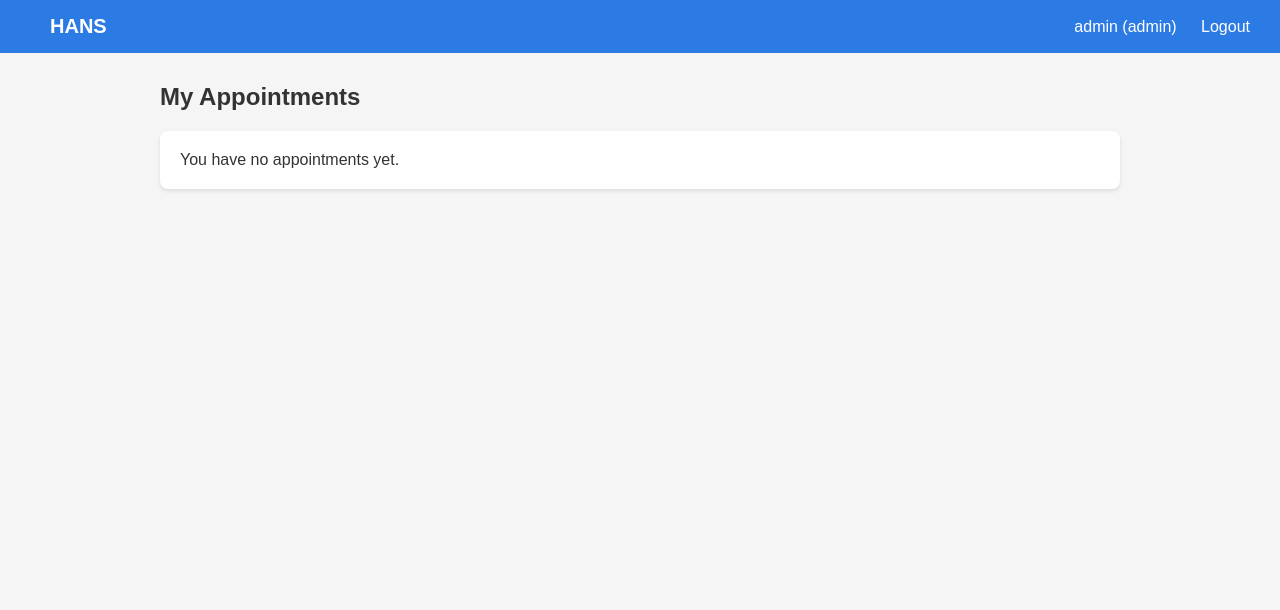
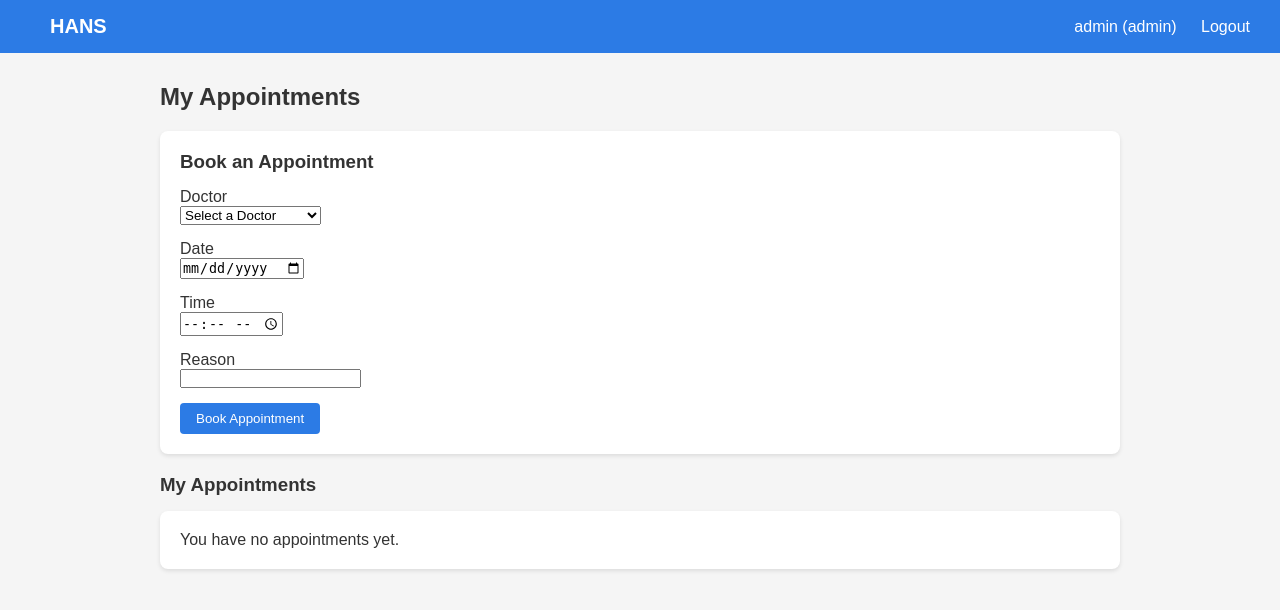
Before and after one commit to benhaim254/hans, a Django app: page /appointments/ in a window 1280 px wide. Shown: the top 610 px of the page. Run offline with Django 5.2, Linux system fonts and the light colour scheme; a user stored in the database is signed in; data comes from the database, SQL or seed files in the repository; both versions use the stored data as it was after the commit; parts of the project's set-up code (start-up, migrations or seed data) failed here and were passed over.

Commit message:
Add AppointmentForm and booking flow for patients

```diff
--- /dev/null
+++ b/appointments/forms.py
@@ -0,0 +1,17 @@
+from django import forms
+from .models import Appointment
+from users.models import User
+
+class AppointmentForm(forms.ModelForm):
+    doctor = forms.ModelChoiceField(
+        queryset=User.objects.filter(role=User.ROLE_DOCTOR),
+        empty_label="Select a Doctor"
+    )
+
+    class Meta:
+        model = Appointment
+        fields = ['doctor', 'appointment_date', 'appointment_time', 'reason']
+        widgets = {
+            'appointment_date': forms.DateInput(attrs={'type': 'date'}),
+            'appointment_time': forms.TimeInput(attrs={'type': 'time'}),
+        }
--- a/appointments/views.py
+++ b/appointments/views.py
@@ -1,7 +1,7 @@
 from django.shortcuts import render, redirect, get_object_or_404
 from django.contrib.auth.decorators import login_required
 from .models import Appointment
-from users.models import User
+from .forms import AppointmentForm
 from users.views import redirect_by_role
 
 @login_required
@@ -9,8 +9,20 @@ def patient_dashboard(request):
     appointments = Appointment.objects.filter(
         patient=request.user
     ).order_by('-appointment_date')
+
+    if request.method == 'POST':
+        form = AppointmentForm(request.POST)
+        if form.is_valid():
+            appointment = form.save(commit=False)
+            appointment.patient = request.user
+            appointment.save()
+            return redirect('patient_dashboard')
+    else:
+        form = AppointmentForm()
+
     return render(request, 'appointments/patient_dashboard.html', {
         'appointments': appointments,
+        'form': form
     })
 
 @login_required
--- a/templates/appointments/patient_dashboard.html
+++ b/templates/appointments/patient_dashboard.html
@@ -2,6 +2,31 @@
 {% block content %}
 <h2 style="margin-bottom: 20px;">My Appointments</h2>
 
+<div class="card">
+    <h3 style="margin-bottom: 15px;">Book an Appointment</h3>
+    <form method="POST">
+        {% csrf_token %}
+        <div style="margin-bottom: 15px;">
+            <label>Doctor</label><br>
+            {{ form.doctor }}
+        </div>
+        <div style="margin-bottom: 15px;">
+            <label>Date</label><br>
+            {{ form.appointment_date }}
+        </div>
+        <div style="margin-bottom: 15px;">
+            <label>Time</label><br>
+            {{ form.appointment_time }}
+        </div>
+        <div style="margin-bottom: 15px;">
+            <label>Reason</label><br>
+            {{ form.reason }}
+        </div>
+        <button type="submit" class="btn btn-primary">Book Appointment</button>
+    </form>
+</div>
+
+<h3 style="margin-bottom: 15px;">My Appointments</h3>
 {% if appointments %}
     {% for appointment in appointments %}
         <div class="card">
```
Also changed, not shown: db.sqlite3.
